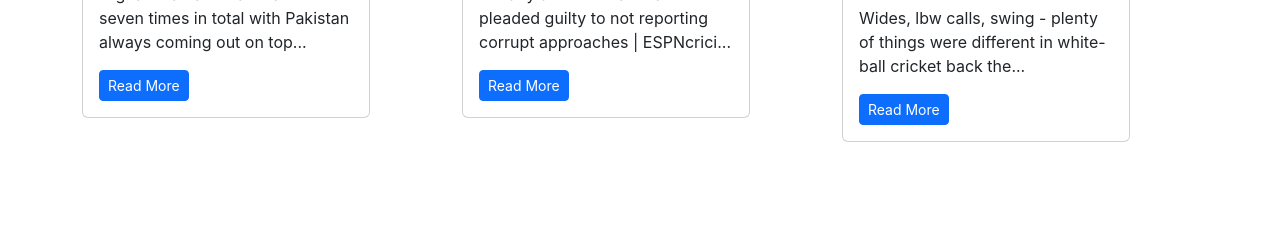
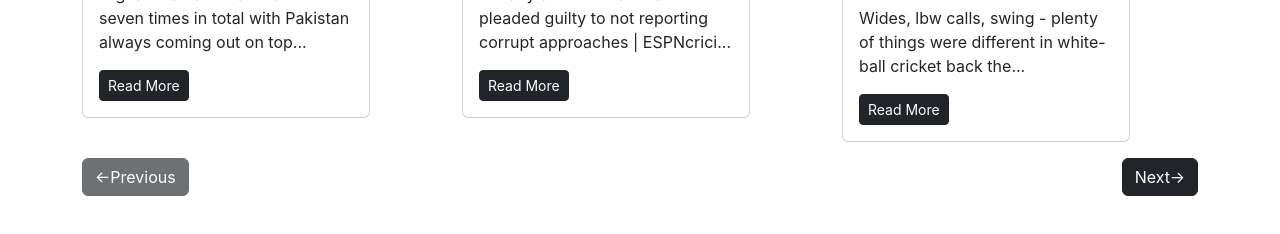
Before and after one commit to karishma012/newsapp, a React (Create React App) app: page / in a window 1280 px wide. Shown: the part 440-674 px from the top of the page. Built offline with nearby package versions, Linux system fonts and the light colour scheme; no server answers.

Commit message:
Adding Previous and Next Buttons

```diff
--- a/src/components/News.js
+++ b/src/components/News.js
@@ -48,18 +48,48 @@ constructor(props){
     super();
     this.state = {
         articles: this.articles,
-        loading: false
+        loading: false,
+        page:1
     }
 }
 async componentDidMount(){
-    let url = "https://newsapi.org/v2/top-headlines?country=us&apiKey=d7d03996e8484cea80abb3760149b805";
+    let url = "https://newsapi.org/v2/top-headlines?country=us&apiKey=d7d03996e8484cea80abb3760149b805&page=1pageSize=20";
+    let data = await fetch(url);
+    let parsedData= await data.json()
+    this.setState({articles: parsedData.articles,totalResults:parsedData.totalResults})
+}
+ handleprevclick=async()=>{
+    console.log("previous");
+    let url = `https://newsapi.org/v2/top-headlines?country=us&apiKey=d7d03996e8484cea80abb3760149b805&page=${this.state.page-1}&pageSize=20`;
     let data = await fetch(url);
     let parsedData= await data.json()
     this.setState({articles: parsedData.articles})
+    this.setState({
+        page:this.state.page-1,
+        articles:parsedData.articles
+    })
 }
+handlenextclick=async()=>{
+    console.log("next");
+    if(this.state.page+1 > Math.ceil(this.state.totalResults/20)){
 
+    }
+    else{
+
+
+    let url = `https://newsapi.org/v2/top-headlines?country=us&apiKey=d7d03996e8484cea80abb3760149b805&page=${this.state.page+1}&pageSize=20 `;
+    let data = await fetch(url);
+    let parsedData= await data.json()
+    this.setState({articles: parsedData.articles})
+    this.setState({
+        page:this.state.page+1,
+        articles:parsedData.articles
+    })
+}
+}
   render() {
     return (
+        <>
       <div className="container my-3">
         <h2>NewsMonkey-Top Headlines</h2>
 
@@ -69,10 +99,14 @@ async componentDidMount(){
             <NewsItem  title={element.title.slice(0,45)} description={element.description.slice(0,88)} imageUrl={element.urlToImage} newsUrl={element.url} />
           </div>
         })}
-
+          <div className="container d-flex justify-content-between">
+          <button disabled={this.state.page<=1} type="button" class="btn btn-dark" onClick={this.handleprevclick}>&larr;Previous</button>
+          <button type="button" class="btn btn-dark" onClick={this.handlenextclick}>Next&rarr;</button>
+          </div>
 
         </div>
       </div>
+      </>
     );
   }
 }
--- a/src/components/NewsItem.js
+++ b/src/components/NewsItem.js
@@ -10,7 +10,7 @@ export class NewsItem extends Component {
           <div className="card-body">
             <h5 className="card-title">{title}...</h5>
             <p className="card-text">{description}...</p>
-            <a href={newsUrl} target="_blank" className="btn btn-sm btn-primary">
+            <a href={newsUrl} target="_blank" className="btn btn-sm btn-dark btn-primary">
               Read More
             </a>
           </div>
```
